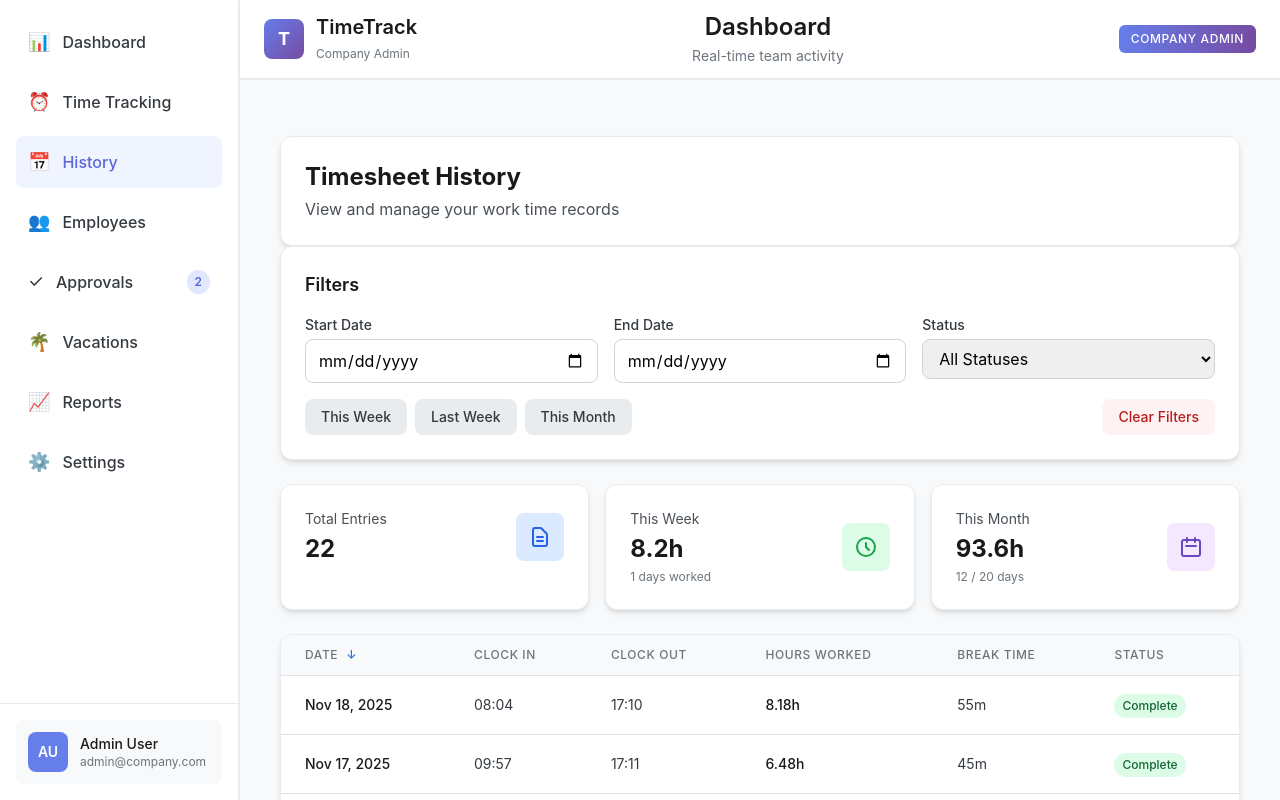
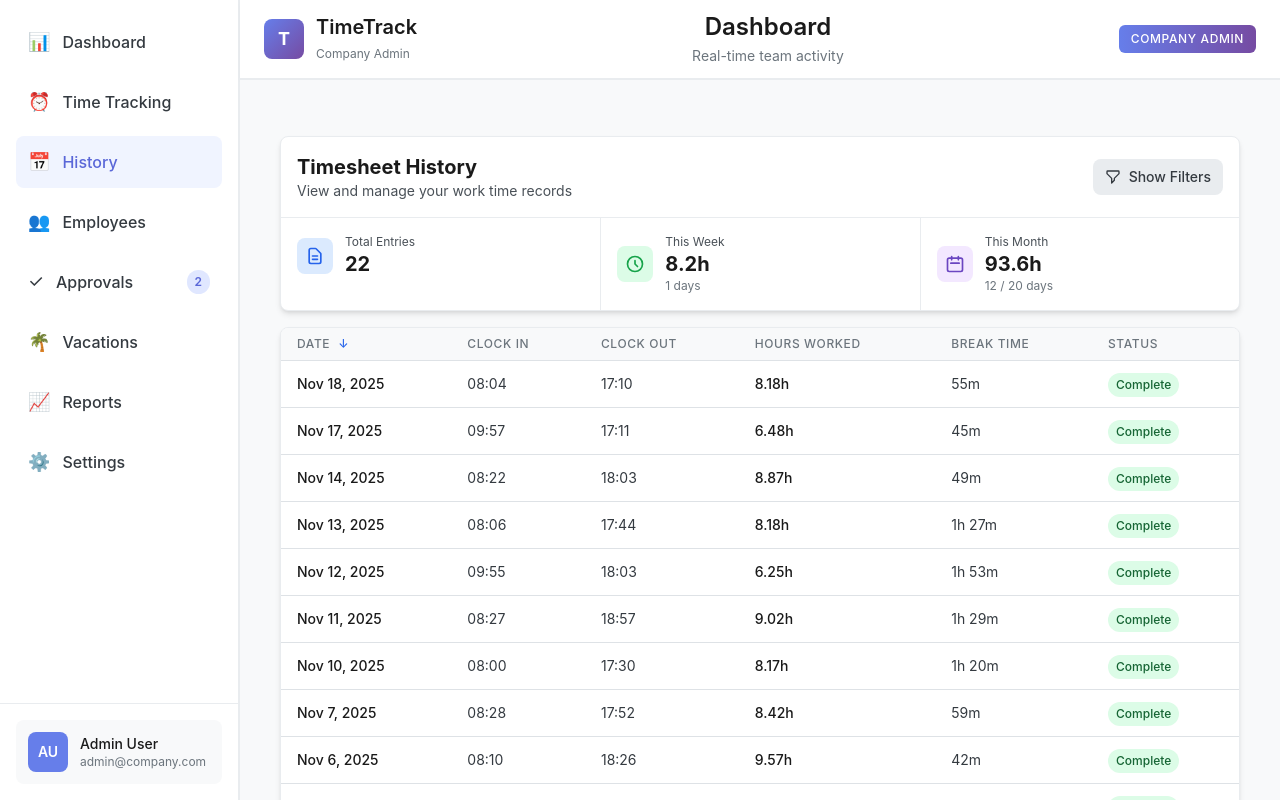
Before and after one commit to allosens/chronos-app, an Angular app: page /history in a window 1280 px wide. Built offline with nearby package versions, Linux system fonts and the light colour scheme.

Commit message:
Optimize layout: compact design with collapsible filters
Co-authored-by: allosens <111656646+allosens@users.noreply.github.com>

```diff
--- a/src/app/features/time-tracking/components/history-viewer/filters.ts
+++ b/src/app/features/time-tracking/components/history-viewer/filters.ts
@@ -9,13 +9,23 @@ import { DateUtils } from '../../../../shared/utils/date.utils';
   selector: 'app-history-filters',
   imports: [CommonModule, FormsModule],
   template: `
-    <div class="bg-white rounded-xl shadow-md p-6 border border-gray-100">
-      <h3 class="text-lg font-semibold text-gray-900 mb-4">Filters</h3>
+    <div class="bg-white rounded-lg shadow-md p-4 border border-gray-100">
+      <div class="flex items-center justify-between mb-3">
+        <h3 class="text-base font-semibold text-gray-900">Filters</h3>
+        <button
+          type="button"
+          (click)="clearFilters()"
+          class="px-3 py-1 text-xs font-medium text-red-700 bg-red-50 rounded-lg hover:bg-red-100 focus:outline-none focus:ring-2 focus:ring-red-500 transition-colors"
+          [attr.aria-label]="'Clear all filters'"
+        >
+          Clear All
+        </button>
+      </div>
 
-      <div class="grid grid-cols-1 md:grid-cols-3 gap-4">
+      <div class="grid grid-cols-1 md:grid-cols-4 gap-3">
         <!-- Start Date -->
         <div>
-          <label for="startDate" class="block text-sm font-medium text-gray-700 mb-1">
+          <label for="startDate" class="block text-xs font-medium text-gray-700 mb-1">
             Start Date
           </label>
           <input
@@ -23,14 +33,14 @@ import { DateUtils } from '../../../../shared/utils/date.utils';
             id="startDate"
             [(ngModel)]="startDate"
             (change)="onFilterChange()"
-            class="w-full px-3 py-2 border border-gray-300 rounded-lg focus:outline-none focus:ring-2 focus:ring-blue-500 focus:border-transparent"
+            class="w-full px-2 py-1.5 text-sm border border-gray-300 rounded-lg focus:outline-none focus:ring-2 focus:ring-blue-500 focus:border-transparent"
             [attr.aria-label]="'Filter by start date'"
           />
         </div>
 
         <!-- End Date -->
         <div>
-          <label for="endDate" class="block text-sm font-medium text-gray-700 mb-1">
+          <label for="endDate" class="block text-xs font-medium text-gray-700 mb-1">
             End Date
           </label>
           <input
@@ -38,21 +48,21 @@ import { DateUtils } from '../../../../shared/utils/date.utils';
             id="endDate"
             [(ngModel)]="endDate"
             (change)="onFilterChange()"
-            class="w-full px-3 py-2 border border-gray-300 rounded-lg focus:outline-none focus:ring-2 focus:ring-blue-500 focus:border-transparent"
+            class="w-full px-2 py-1.5 text-sm border border-gray-300 rounded-lg focus:outline-none focus:ring-2 focus:ring-blue-500 focus:border-transparent"
             [attr.aria-label]="'Filter by end date'"
           />
         </div>
 
         <!-- Status Filter -->
         <div>
-          <label for="status" class="block text-sm font-medium text-gray-700 mb-1">
+          <label for="status" class="block text-xs font-medium text-gray-700 mb-1">
             Status
           </label>
           <select
             id="status"
             [(ngModel)]="statusFilter"
             (change)="onFilterChange()"
-            class="w-full px-3 py-2 border border-gray-300 rounded-lg focus:outline-none focus:ring-2 focus:ring-blue-500 focus:border-transparent"
+            class="w-full px-2 py-1.5 text-sm border border-gray-300 rounded-lg focus:outline-none focus:ring-2 focus:ring-blue-500 focus:border-transparent"
             [attr.aria-label]="'Filter by status'"
           >
             <option [value]="''">All Statuses</option>
@@ -61,61 +71,48 @@ import { DateUtils } from '../../../../shared/utils/date.utils';
             <option [value]="TimesheetStatus.IN_PROGRESS">In Progress</option>
           </select>
         </div>
-      </div>
 
-      <!-- Action Buttons -->
-      <div class="flex gap-2 mt-4">
+        <!-- Quick Filters -->
+        <div>
+          <label class="block text-xs font-medium text-gray-700 mb-1">Quick Filters</label>
+          <div class="flex gap-1">
             <button
               type="button"
               (click)="applyQuickFilter('thisWeek')"
-          class="px-4 py-2 text-sm font-medium text-gray-700 bg-gray-100 rounded-lg hover:bg-gray-200 focus:outline-none focus:ring-2 focus:ring-gray-500 transition-colors"
+              class="px-2 py-1.5 text-xs font-medium text-gray-700 bg-gray-100 rounded-lg hover:bg-gray-200 focus:outline-none focus:ring-2 focus:ring-gray-500 transition-colors"
               [attr.aria-label]="'Filter this week'"
             >
-          This Week
-        </button>
-        <button
-          type="button"
-          (click)="applyQuickFilter('lastWeek')"
-          class="px-4 py-2 text-sm font-medium text-gray-700 bg-gray-100 rounded-lg hover:bg-gray-200 focus:outline-none focus:ring-2 focus:ring-gray-500 transition-colors"
-          [attr.aria-label]="'Filter last week'"
-        >
-          Last Week
+              Week
             </button>
             <button
               type="button"
               (click)="applyQuickFilter('thisMonth')"
-          class="px-4 py-2 text-sm font-medium text-gray-700 bg-gray-100 rounded-lg hover:bg-gray-200 focus:outline-none focus:ring-2 focus:ring-gray-500 transition-colors"
+              class="px-2 py-1.5 text-xs font-medium text-gray-700 bg-gray-100 rounded-lg hover:bg-gray-200 focus:outline-none focus:ring-2 focus:ring-gray-500 transition-colors"
               [attr.aria-label]="'Filter this month'"
             >
-          This Month
+              Month
             </button>
-        <button
-          type="button"
-          (click)="clearFilters()"
-          class="px-4 py-2 text-sm font-medium text-red-700 bg-red-50 rounded-lg hover:bg-red-100 focus:outline-none focus:ring-2 focus:ring-red-500 transition-colors ml-auto"
-          [attr.aria-label]="'Clear all filters'"
-        >
-          Clear Filters
-        </button>
+          </div>
+        </div>
       </div>
 
       <!-- Active Filters Display -->
       @if (hasActiveFilters()) {
-        <div class="mt-4 pt-4 border-t border-gray-200">
-          <p class="text-sm text-gray-600 mb-2">Active filters:</p>
-          <div class="flex flex-wrap gap-2">
+        <div class="mt-3 pt-3 border-t border-gray-200">
+          <p class="text-xs text-gray-600 mb-2">Active filters:</p>
+          <div class="flex flex-wrap gap-1.5">
             @if (startDate) {
-              <span class="inline-flex items-center px-3 py-1 bg-blue-100 text-blue-800 text-sm rounded-full">
+              <span class="inline-flex items-center px-2 py-0.5 bg-blue-100 text-blue-800 text-xs rounded-full">
                 From: {{ formatDate(startDate) }}
               </span>
             }
             @if (endDate) {
-              <span class="inline-flex items-center px-3 py-1 bg-blue-100 text-blue-800 text-sm rounded-full">
+              <span class="inline-flex items-center px-2 py-0.5 bg-blue-100 text-blue-800 text-xs rounded-full">
                 To: {{ formatDate(endDate) }}
               </span>
             }
             @if (statusFilter) {
-              <span class="inline-flex items-center px-3 py-1 bg-green-100 text-green-800 text-sm rounded-full">
+              <span class="inline-flex items-center px-2 py-0.5 bg-green-100 text-green-800 text-xs rounded-full">
                 Status: {{ formatStatus(statusFilter) }}
               </span>
             }
--- a/src/app/features/time-tracking/components/history-viewer/timesheet-history.ts
+++ b/src/app/features/time-tracking/components/history-viewer/timesheet-history.ts
@@ -1,4 +1,4 @@
-import { Component, computed, inject, ChangeDetectionStrategy } from '@angular/core';
+import { Component, computed, inject, ChangeDetectionStrategy, signal } from '@angular/core';
 import { CommonModule } from '@angular/common';
 import { FormsModule } from '@angular/forms';
 import { TimesheetHistoryService } from '../../services/timesheet-history.service';
@@ -11,86 +11,98 @@ import { HistoryFiltersComponent } from './filters';
   imports: [CommonModule, FormsModule, HistoryFiltersComponent],
   changeDetection: ChangeDetectionStrategy.OnPush,
   template: `
-    <div class="space-y-6">
-      <!-- Page Header -->
-      <div class="bg-white rounded-xl shadow-md p-6 border border-gray-100">
-        <h2 class="text-2xl font-bold text-gray-900">Timesheet History</h2>
-        <p class="text-gray-600 mt-1">View and manage your work time records</p>
+    <div class="space-y-4">
+      <!-- Compact Header with Summary Stats -->
+      <div class="bg-white rounded-lg shadow-md border border-gray-100">
+        <div class="p-4 border-b border-gray-100">
+          <div class="flex items-center justify-between">
+            <div>
+              <h2 class="text-xl font-bold text-gray-900">Timesheet History</h2>
+              <p class="text-sm text-gray-600">View and manage your work time records</p>
+            </div>
+            <button
+              type="button"
+              (click)="toggleFilters()"
+              class="px-3 py-2 text-sm font-medium text-gray-700 bg-gray-100 rounded-lg hover:bg-gray-200 focus:outline-none focus:ring-2 focus:ring-blue-500 transition-colors"
+              [attr.aria-label]="showFilters() ? 'Hide filters' : 'Show filters'"
+              [attr.aria-expanded]="showFilters()"
+            >
+              <span class="flex items-center gap-2">
+                <svg class="w-4 h-4" fill="none" stroke="currentColor" viewBox="0 0 24 24">
+                  <path stroke-linecap="round" stroke-linejoin="round" stroke-width="2" d="M3 4a1 1 0 011-1h16a1 1 0 011 1v2.586a1 1 0 01-.293.707l-6.414 6.414a1 1 0 00-.293.707V17l-4 4v-6.586a1 1 0 00-.293-.707L3.293 7.293A1 1 0 013 6.586V4z" />
+                </svg>
+                {{ showFilters() ? 'Hide Filters' : 'Show Filters' }}
+              </span>
+            </button>
+          </div>
         </div>
 
-      <!-- Filters -->
-      <app-history-filters />
-
-      <!-- Summary Stats -->
-      <div class="grid grid-cols-1 md:grid-cols-3 gap-4">
-        <div class="bg-white rounded-xl shadow-md p-6 border border-gray-100">
-          <div class="flex items-center justify-between">
-            <div>
-              <p class="text-sm text-gray-600">Total Entries</p>
-              <p class="text-2xl font-bold text-gray-900 mt-1">
-                {{ pagination().totalItems }}
-              </p>
-            </div>
-            <div class="p-3 bg-blue-100 rounded-lg">
-              <svg class="w-6 h-6 text-blue-600" fill="none" stroke="currentColor" viewBox="0 0 24 24">
+        <!-- Summary Stats Row -->
+        <div class="grid grid-cols-3 divide-x divide-gray-100">
+          <div class="p-4">
+            <div class="flex items-center gap-3">
+              <div class="p-2 bg-blue-100 rounded-lg">
+                <svg class="w-5 h-5 text-blue-600" fill="none" stroke="currentColor" viewBox="0 0 24 24">
                   <path stroke-linecap="round" stroke-linejoin="round" stroke-width="2" d="M9 12h6m-6 4h6m2 5H7a2 2 0 01-2-2V5a2 2 0 012-2h5.586a1 1 0 01.707.293l5.414 5.414a1 1 0 01.293.707V19a2 2 0 01-2 2z" />
                 </svg>
+              </div>
+              <div>
+                <p class="text-xs text-gray-600">Total Entries</p>
+                <p class="text-xl font-bold text-gray-900">{{ pagination().totalItems }}</p>
               </div>
             </div>
           </div>
 
           @if (weeklySummary(); as summary) {
-          <div class="bg-white rounded-xl shadow-md p-6 border border-gray-100">
-            <div class="flex items-center justify-between">
-              <div>
-                <p class="text-sm text-gray-600">This Week</p>
-                <p class="text-2xl font-bold text-gray-900 mt-1">
-                  {{ summary.totalHours.toFixed(1) }}h
-                </p>
-                <p class="text-xs text-gray-500 mt-1">
-                  {{ summary.daysWorked }} days worked
-                </p>
-              </div>
-              <div class="p-3 bg-green-100 rounded-lg">
-                <svg class="w-6 h-6 text-green-600" fill="none" stroke="currentColor" viewBox="0 0 24 24">
+            <div class="p-4">
+              <div class="flex items-center gap-3">
+                <div class="p-2 bg-green-100 rounded-lg">
+                  <svg class="w-5 h-5 text-green-600" fill="none" stroke="currentColor" viewBox="0 0 24 24">
                     <path stroke-linecap="round" stroke-linejoin="round" stroke-width="2" d="M12 8v4l3 3m6-3a9 9 0 11-18 0 9 9 0 0118 0z" />
                   </svg>
+                </div>
+                <div>
+                  <p class="text-xs text-gray-600">This Week</p>
+                  <p class="text-xl font-bold text-gray-900">{{ summary.totalHours.toFixed(1) }}h</p>
+                  <p class="text-xs text-gray-500">{{ summary.daysWorked }} days</p>
                 </div>
               </div>
             </div>
           }
 
           @if (monthlySummary(); as summary) {
-          <div class="bg-white rounded-xl shadow-md p-6 border border-gray-100">
-            <div class="flex items-center justify-between">
-              <div>
-                <p class="text-sm text-gray-600">This Month</p>
-                <p class="text-2xl font-bold text-gray-900 mt-1">
-                  {{ summary.totalHours.toFixed(1) }}h
-                </p>
-                <p class="text-xs text-gray-500 mt-1">
-                  {{ summary.daysWorked }} / {{ getWorkingDays(summary.month, summary.year) }} days
-                </p>
-              </div>
-              <div class="p-3 bg-purple-100 rounded-lg">
-                <svg class="w-6 h-6 text-purple-600" fill="none" stroke="currentColor" viewBox="0 0 24 24">
+            <div class="p-4">
+              <div class="flex items-center gap-3">
+                <div class="p-2 bg-purple-100 rounded-lg">
+                  <svg class="w-5 h-5 text-purple-600" fill="none" stroke="currentColor" viewBox="0 0 24 24">
                     <path stroke-linecap="round" stroke-linejoin="round" stroke-width="2" d="M8 7V3m8 4V3m-9 8h10M5 21h14a2 2 0 002-2V7a2 2 0 00-2-2H5a2 2 0 00-2 2v12a2 2 0 002 2z" />
                   </svg>
+                </div>
+                <div>
+                  <p class="text-xs text-gray-600">This Month</p>
+                  <p class="text-xl font-bold text-gray-900">{{ summary.totalHours.toFixed(1) }}h</p>
+                  <p class="text-xs text-gray-500">{{ summary.daysWorked }} / {{ getWorkingDays(summary.month, summary.year) }} days</p>
                 </div>
               </div>
             </div>
           }
         </div>
+      </div>
+
+      <!-- Collapsible Filters -->
+      @if (showFilters()) {
+        <app-history-filters />
+      }
 
       <!-- Timesheet Table -->
-      <div class="bg-white rounded-xl shadow-md border border-gray-100 overflow-hidden">
+      <div class="bg-white rounded-lg shadow-md border border-gray-100 overflow-hidden">
         <div class="overflow-x-auto">
           <table class="min-w-full divide-y divide-gray-200" role="table" aria-label="Timesheet history table">
             <thead class="bg-gray-50">
               <tr>
                 <th
                   scope="col"
-                  class="px-6 py-3 text-left text-xs font-medium text-gray-500 uppercase tracking-wider cursor-pointer hover:bg-gray-100 transition-colors"
+                  class="px-4 py-2 text-left text-xs font-medium text-gray-500 uppercase tracking-wider cursor-pointer hover:bg-gray-100 transition-colors"
                   (click)="onSort('date')"
                   tabindex="0"
                   role="button"
@@ -109,7 +121,7 @@ import { HistoryFiltersComponent } from './filters';
                 </th>
                 <th
                   scope="col"
-                  class="px-6 py-3 text-left text-xs font-medium text-gray-500 uppercase tracking-wider cursor-pointer hover:bg-gray-100 transition-colors"
+                  class="px-4 py-2 text-left text-xs font-medium text-gray-500 uppercase tracking-wider cursor-pointer hover:bg-gray-100 transition-colors"
                   (click)="onSort('clockIn')"
                   tabindex="0"
                   role="button"
@@ -128,7 +140,7 @@ import { HistoryFiltersComponent } from './filters';
                 </th>
                 <th
                   scope="col"
-                  class="px-6 py-3 text-left text-xs font-medium text-gray-500 uppercase tracking-wider cursor-pointer hover:bg-gray-100 transition-colors"
+                  class="px-4 py-2 text-left text-xs font-medium text-gray-500 uppercase tracking-wider cursor-pointer hover:bg-gray-100 transition-colors"
                   (click)="onSort('clockOut')"
                   tabindex="0"
                   role="button"
@@ -147,7 +159,7 @@ import { HistoryFiltersComponent } from './filters';
                 </th>
                 <th
                   scope="col"
-                  class="px-6 py-3 text-left text-xs font-medium text-gray-500 uppercase tracking-wider cursor-pointer hover:bg-gray-100 transition-colors"
+                  class="px-4 py-2 text-left text-xs font-medium text-gray-500 uppercase tracking-wider cursor-pointer hover:bg-gray-100 transition-colors"
                   (click)="onSort('totalHours')"
                   tabindex="0"
                   role="button"
@@ -164,10 +176,10 @@ import { HistoryFiltersComponent } from './filters';
                     }
                   </div>
                 </th>
-                <th scope="col" class="px-6 py-3 text-left text-xs font-medium text-gray-500 uppercase tracking-wider">
+                <th scope="col" class="px-4 py-2 text-left text-xs font-medium text-gray-500 uppercase tracking-wider">
                   Break Time
                 </th>
-                <th scope="col" class="px-6 py-3 text-left text-xs font-medium text-gray-500 uppercase tracking-wider">
+                <th scope="col" class="px-4 py-2 text-left text-xs font-medium text-gray-500 uppercase tracking-wider">
                   Status
                 </th>
               </tr>
@@ -175,12 +187,12 @@ import { HistoryFiltersComponent } from './filters';
             <tbody class="bg-white divide-y divide-gray-200">
               @if (paginatedEntries().length === 0) {
                 <tr>
-                  <td colspan="6" class="px-6 py-12 text-center text-gray-500">
+                  <td colspan="6" class="px-4 py-8 text-center text-gray-500">
                     <div class="flex flex-col items-center">
-                      <svg class="w-12 h-12 text-gray-400 mb-4" fill="none" stroke="currentColor" viewBox="0 0 24 24">
+                      <svg class="w-10 h-10 text-gray-400 mb-3" fill="none" stroke="currentColor" viewBox="0 0 24 24">
                         <path stroke-linecap="round" stroke-linejoin="round" stroke-width="2" d="M9 12h6m-6 4h6m2 5H7a2 2 0 01-2-2V5a2 2 0 012-2h5.586a1 1 0 01.707.293l5.414 5.414a1 1 0 01.293.707V19a2 2 0 01-2 2z" />
                       </svg>
-                      <p class="text-lg font-medium">No timesheet entries found</p>
+                      <p class="text-base font-medium">No timesheet entries found</p>
                       <p class="text-sm mt-1">Try adjusting your filters</p>
                     </div>
                   </td>
@@ -192,22 +204,22 @@ import { HistoryFiltersComponent } from './filters';
                   [class.bg-yellow-50]="entry.status === TimesheetStatus.INCOMPLETE"
                   [class.bg-red-50]="entry.status === TimesheetStatus.ERROR"
                 >
-                  <td class="px-6 py-4 whitespace-nowrap text-sm font-medium text-gray-900">
+                  <td class="px-4 py-2.5 whitespace-nowrap text-sm font-medium text-gray-900">
                     {{ formatDate(entry.date) }}
                   </td>
-                  <td class="px-6 py-4 whitespace-nowrap text-sm text-gray-700">
+                  <td class="px-4 py-2.5 whitespace-nowrap text-sm text-gray-700">
                     {{ entry.clockIn ? formatTime(entry.clockIn) : '-' }}
                   </td>
-                  <td class="px-6 py-4 whitespace-nowrap text-sm text-gray-700">
+                  <td class="px-4 py-2.5 whitespace-nowrap text-sm text-gray-700">
                     {{ entry.clockOut ? formatTime(entry.clockOut) : '-' }}
                   </td>
-                  <td class="px-6 py-4 whitespace-nowrap text-sm font-medium text-gray-900">
+                  <td class="px-4 py-2.5 whitespace-nowrap text-sm font-medium text-gray-900">
                     {{ entry.totalHours.toFixed(2) }}h
                   </td>
-                  <td class="px-6 py-4 whitespace-nowrap text-sm text-gray-700">
+                  <td class="px-4 py-2.5 whitespace-nowrap text-sm text-gray-700">
                     {{ formatMinutes(entry.totalBreakTime) }}
                   </td>
-                  <td class="px-6 py-4 whitespace-nowrap">
+                  <td class="px-4 py-2.5 whitespace-nowrap">
                     <span [class]="getStatusBadgeClass(entry.status)">
                       {{ getStatusLabel(entry.status) }}
                     </span>
@@ -220,16 +232,14 @@ import { HistoryFiltersComponent } from './filters';
 
         <!-- Pagination -->
         @if (pagination().totalPages > 1) {
-          <div class="bg-gray-50 px-6 py-4 border-t border-gray-200">
+          <div class="bg-gray-50 px-4 py-3 border-t border-gray-200">
             <div class="flex items-center justify-between">
-              <div class="text-sm text-gray-700">
-                Showing
+              <div class="text-xs text-gray-700">
                 <span class="font-medium">{{ getStartIndex() }}</span>
-                to
+                -
                 <span class="font-medium">{{ getEndIndex() }}</span>
                 of
                 <span class="font-medium">{{ pagination().totalItems }}</span>
-                entries
               </div>
 
               <div class="flex items-center gap-2">
@@ -237,12 +247,12 @@ import { HistoryFiltersComponent } from './filters';
                 <select
                   [(ngModel)]="pageSize"
                   (change)="onPageSizeChange()"
-                  class="px-3 py-2 border border-gray-300 rounded-lg text-sm focus:outline-none focus:ring-2 focus:ring-blue-500"
+                  class="px-2 py-1 border border-gray-300 rounded-lg text-xs focus:outline-none focus:ring-2 focus:ring-blue-500"
                   [attr.aria-label]="'Select page size'"
                 >
-                  <option [value]="10">10 per page</option>
-                  <option [value]="25">25 per page</option>
-                  <option [value]="50">50 per page</option>
+                  <option [value]="10">10</option>
+                  <option [value]="25">25</option>
+                  <option [value]="50">50</option>
                 </select>
 
                 <!-- Previous Button -->
@@ -250,10 +260,10 @@ import { HistoryFiltersComponent } from './filters';
                   type="button"
                   (click)="onPreviousPage()"
                   [disabled]="pagination().page === 1"
-                  class="px-4 py-2 text-sm font-medium text-gray-700 bg-white border border-gray-300 rounded-lg hover:bg-gray-50 disabled:opacity-50 disabled:cursor-not-allowed focus:outline-none focus:ring-2 focus:ring-blue-500 transition-colors"
+                  class="px-3 py-1 text-xs font-medium text-gray-700 bg-white border border-gray-300 rounded-lg hover:bg-gray-50 disabled:opacity-50 disabled:cursor-not-allowed focus:outline-none focus:ring-2 focus:ring-blue-500 transition-colors"
                   [attr.aria-label]="'Previous page'"
                 >
-                  Previous
+                  Prev
                 </button>
 
                 <!-- Page Numbers -->
@@ -266,7 +276,7 @@ import { HistoryFiltersComponent } from './filters';
                       [class.text-white]="page === pagination().page"
                       [class.bg-white]="page !== pagination().page"
                       [class.text-gray-700]="page !== pagination().page"
-                      class="px-3 py-2 text-sm font-medium border border-gray-300 rounded-lg hover:bg-gray-50 focus:outline-none focus:ring-2 focus:ring-blue-500 transition-colors"
+                      class="px-2 py-1 text-xs font-medium border border-gray-300 rounded-lg hover:bg-gray-50 focus:outline-none focus:ring-2 focus:ring-blue-500 transition-colors"
                       [attr.aria-label]="'Page ' + page"
                       [attr.aria-current]="page === pagination().page ? 'page' : undefined"
                     >
@@ -280,7 +290,7 @@ import { HistoryFiltersComponent } from './filters';
                   type="button"
                   (click)="onNextPage()"
                   [disabled]="pagination().page === pagination().totalPages"
-                  class="px-4 py-2 text-sm font-medium text-gray-700 bg-white border border-gray-300 rounded-lg hover:bg-gray-50 disabled:opacity-50 disabled:cursor-not-allowed focus:outline-none focus:ring-2 focus:ring-blue-500 transition-colors"
+                  class="px-3 py-1 text-xs font-medium text-gray-700 bg-white border border-gray-300 rounded-lg hover:bg-gray-50 disabled:opacity-50 disabled:cursor-not-allowed focus:outline-none focus:ring-2 focus:ring-blue-500 transition-colors"
                   [attr.aria-label]="'Next page'"
                 >
                   Next
@@ -304,6 +314,11 @@ export class TimesheetHistory {
   protected TimesheetStatus = TimesheetStatus;
 
   protected pageSize = 10;
+  protected showFilters = signal(false);
+
+  protected toggleFilters(): void {
+    this.showFilters.update(value => !value);
+  }
 
   protected onSort(field: 'date' | 'clockIn' | 'clockOut' | 'totalHours'): void {
     this.historyService.updateSort(field);
```
Also changed, not shown: 1 other file (tests, documents, lock files or other folders). Lines whose indentation alone changed are shown as unchanged.
